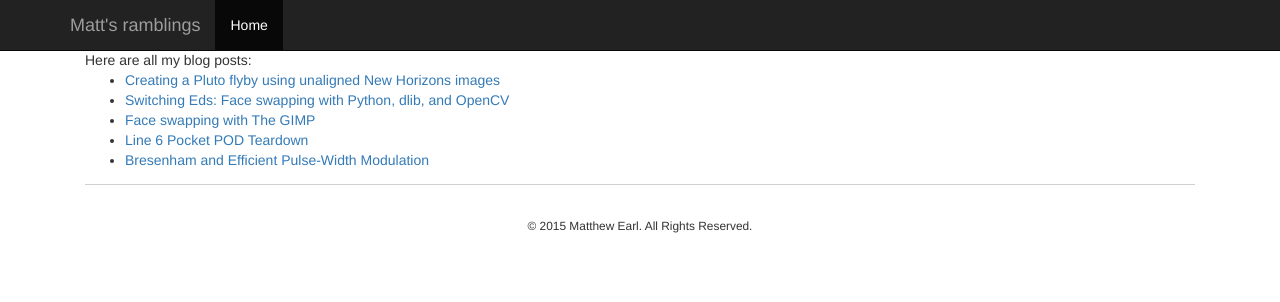
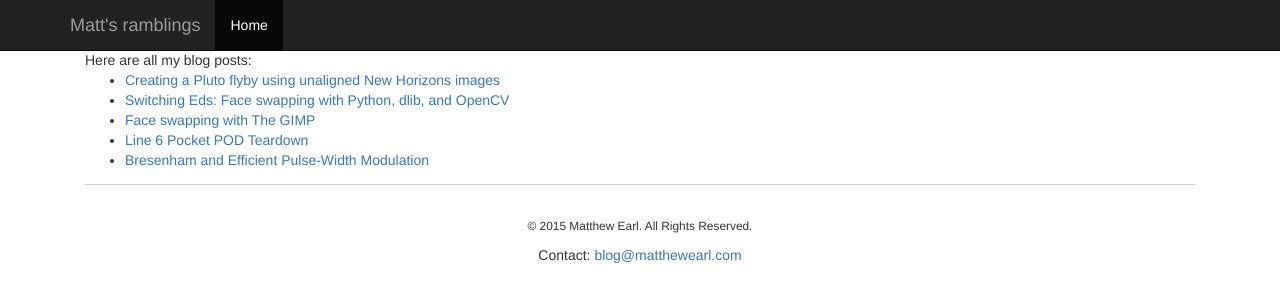
Before and after one commit to matthewearl/matthewearl.github.io, a Jekyll site: the page built from index.html, in a window 1280 px wide. Shown: the top 302 px of the page. Built offline with Jekyll 4.4.1, drawn with Linux system fonts in a browser that asks for light colours; nearby versions of some CDN libraries; the list of posts is cut into pages by our own code.

Commit message:
Add email address to page footer

```diff
--- a/_layouts/default.html
+++ b/_layouts/default.html
@@ -70,6 +70,7 @@
         <p class="copyright">
         <small>&copy; {{ site.time | date: '%Y' }} Matthew Earl. All Rights Reserved.</small>
         </p>
+        Contact: <a href="mailto:blog@matthewearl.com">blog@matthewearl.com</a>
     </footer>
 
     {% if page.reddit-url %}
```
